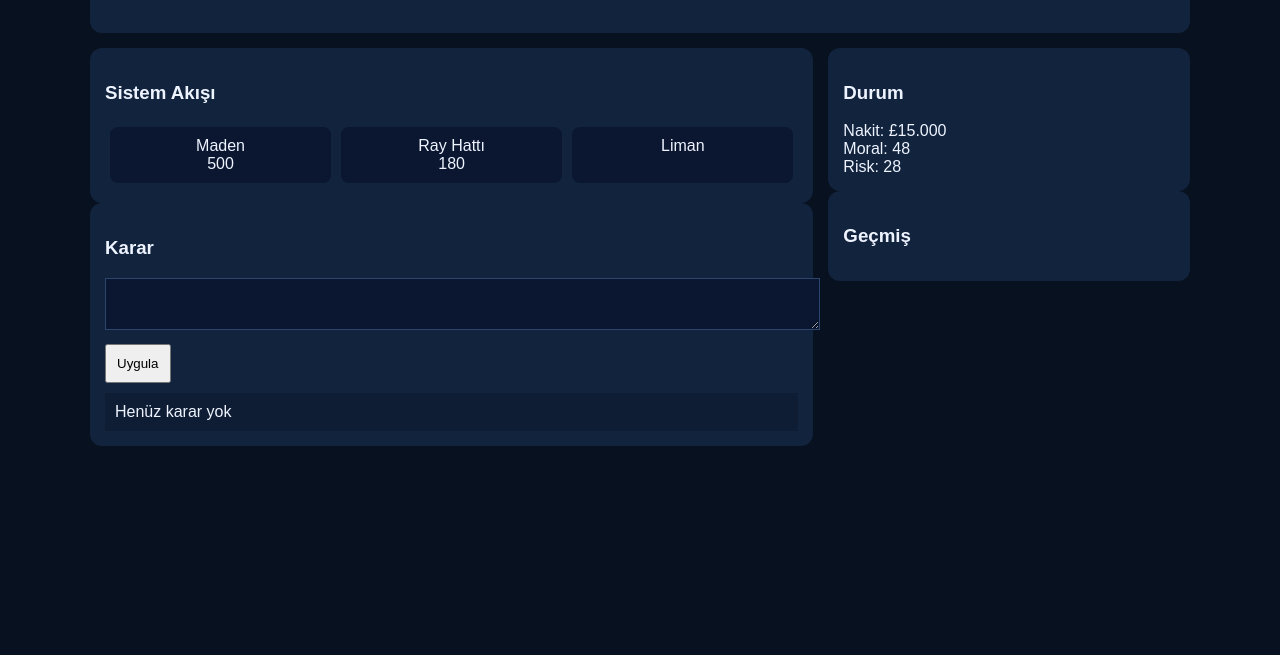
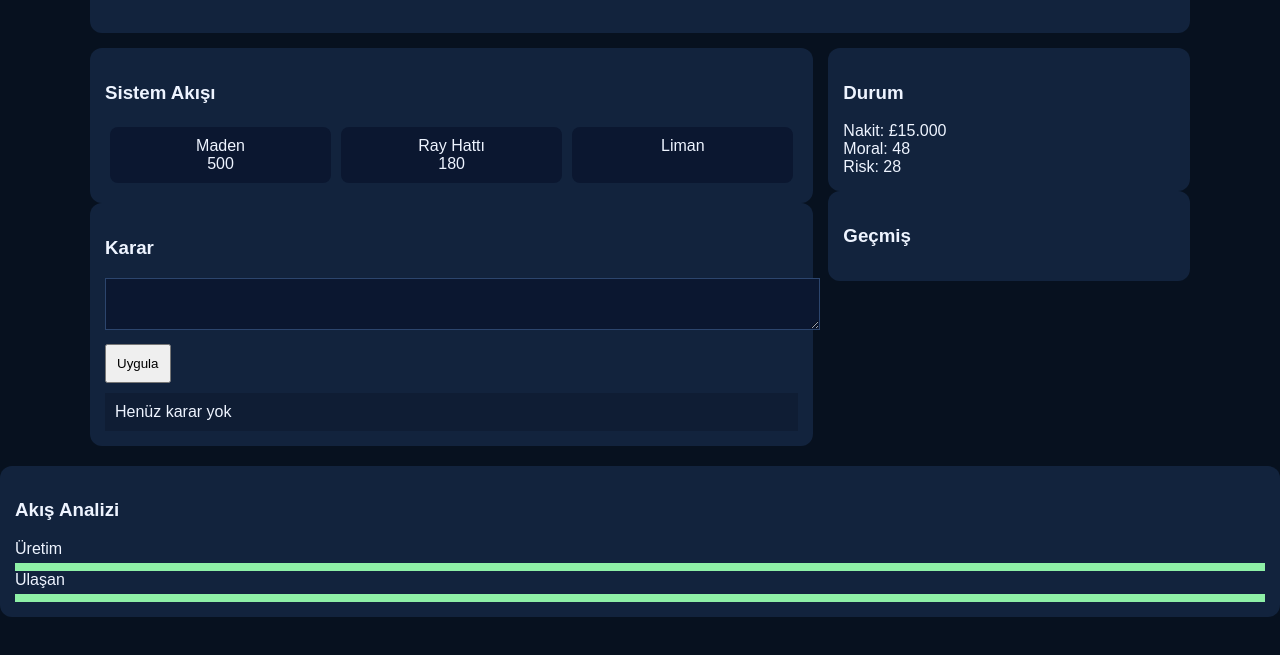
Before and after one commit to simulasyonhistory/industrial-1814-ai, a website: page public/index.html in a window 1280 px wide. Shown: the part 129-784 px from the top of the page. Drawn offline with Linux system fonts and the light colour scheme.

Commit message:
Update index.html

```diff
--- a/public/index.html
+++ b/public/index.html
@@ -213,3 +213,15 @@ render();
 
 </body>
 </html>
+<div class="panel">
+<h3>Akış Analizi</h3>
+
+Üretim
+<div class="bar"><div id="prodBar" class="fill"></div></div>
+
+Ulaşan
+<div class="bar"><div id="flowBar" class="fill"></div></div>
+
+<div id="lossText"></div>
+
+</div>
```
